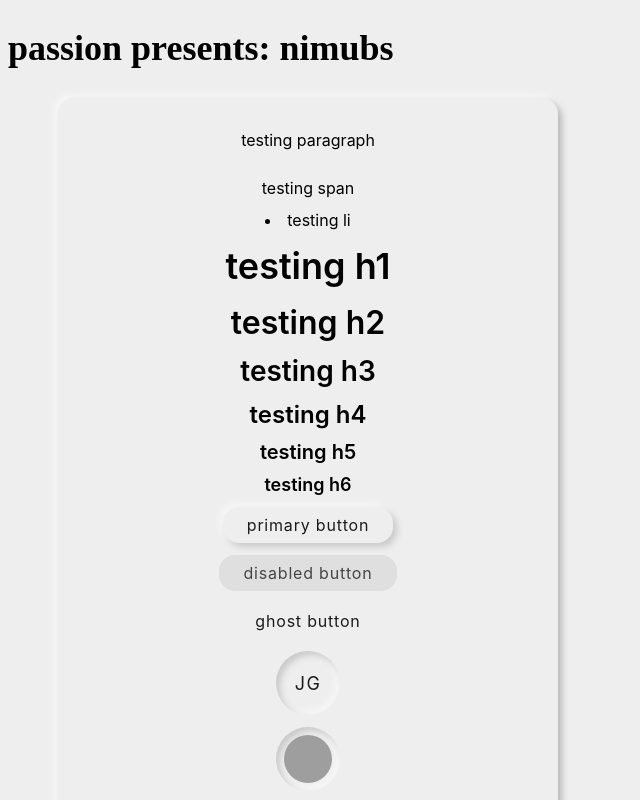
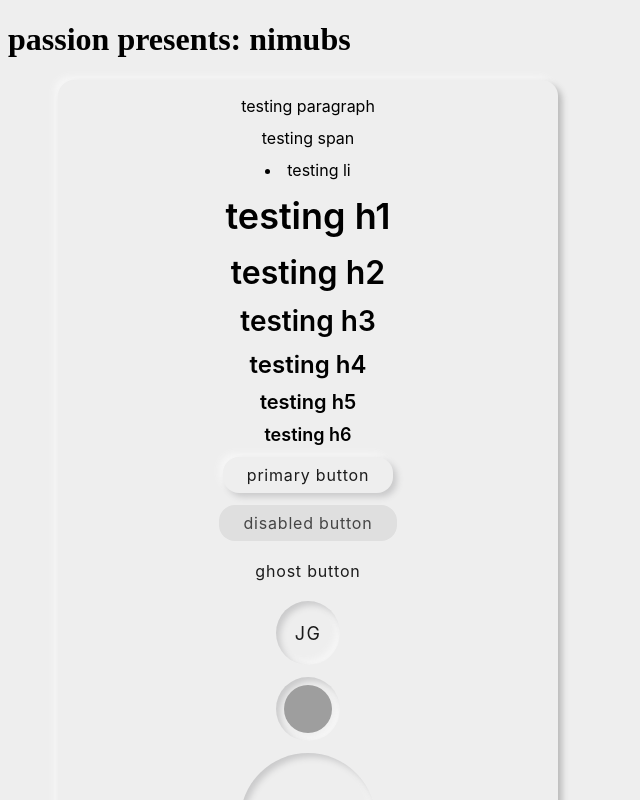
Before and after one commit to Passion-Built/Nimbus-Vue, a Vue app: page / in a window 1280 px wide. Shown: the top 800 px of the page, without its empty margins (0-640 px from the left). Built offline with nearby package versions, Linux system fonts and the light colour scheme; grey boxes are pictures that could not be loaded; a web font is replaced by a local one.

Commit message:
Updated styling to text components

```diff
--- a/src/components/Heading.vue
+++ b/src/components/Heading.vue
@@ -15,7 +15,7 @@ const props = defineProps<{
 const as = props.as ?? 'h1'
 </script>
 
-<style>
+<style scoped>
 .Nui-heading {
   font-family: var(--px-font-family-headings);
   font-weight: var(--px-font-weight-semibold);
--- a/src/components/Text.vue
+++ b/src/components/Text.vue
@@ -15,11 +15,12 @@ const props = defineProps<{
 const as = props.as ?? 'p'
 </script>
 
-<style>
+<style scoped>
 .Nui-text {
   font-family: var(--px-font-family-body);
   font-size: var(--px-font-size-body);
   font-weight: var(--px-font-weight-normal);
   line-height: var(--px-line-height-body);
+  margin: unset;
 }
 </style>
```
